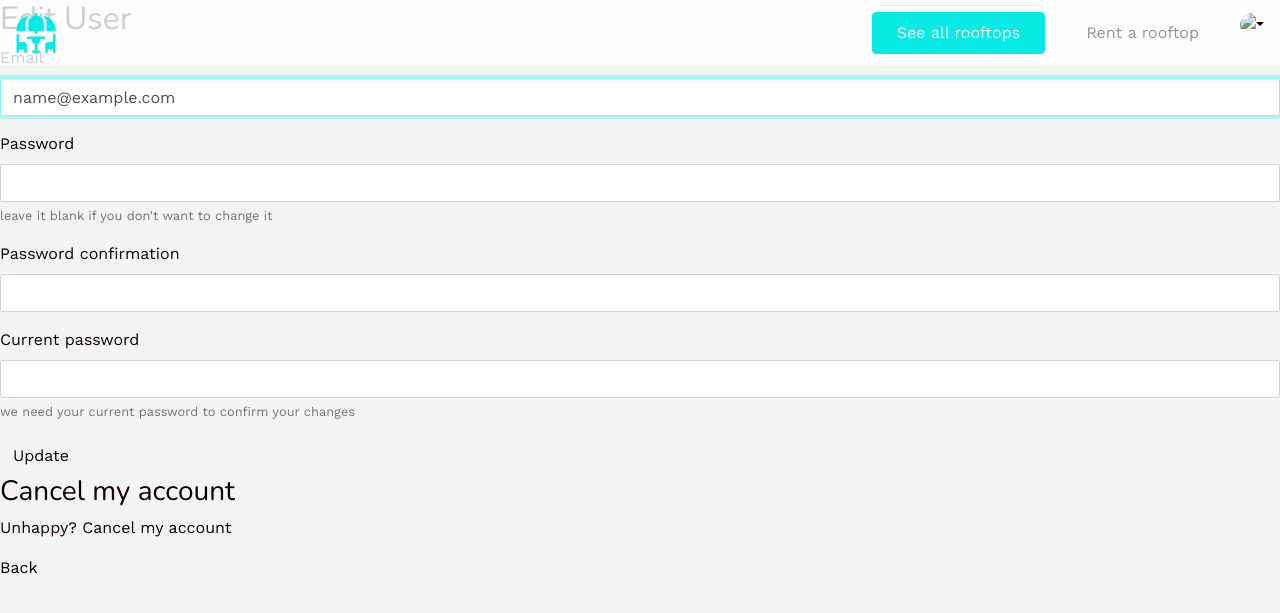
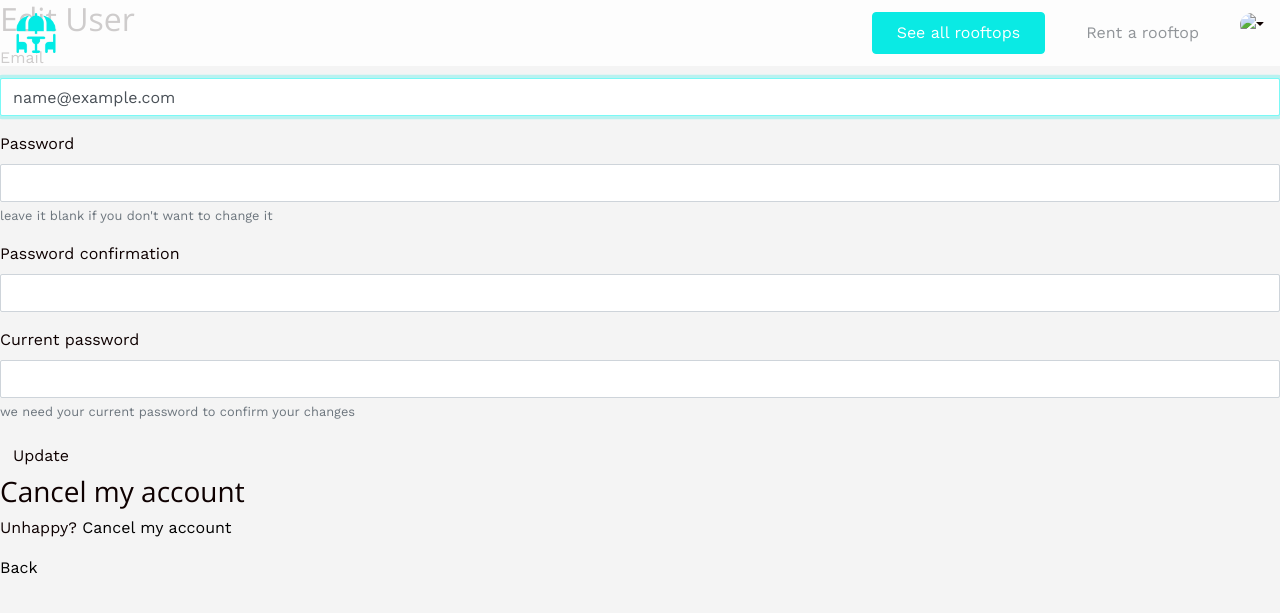
Before and after one commit to fanny-rojon/roofTOP, a Rails app: page /users/edit in a window 1280 px wide. Shown: the top 613 px of the page. Run offline with Rails 7, Linux system fonts and the light colour scheme; the visitor is signed in with stand-in values (Sample User, id 1); style sheets or scripts are compiled from the project's sources; some libraries are stand-ins or nearby versions.

Commit message:
edited fonts

```diff
--- a/app/assets/stylesheets/config/_fonts.scss
+++ b/app/assets/stylesheets/config/_fonts.scss
@@ -1,9 +1,8 @@
 // Import Google fonts
-@import url('https://fonts.googleapis.com/css?family=Nunito:400,700|Work+Sans:400,700&display=swap');
-
+@import url('https://fonts.googleapis.com/css?family=Open+Sans:400,600|Work+Sans:400,700&display=swap');
 // Define fonts for body and headers
 $body-font: "Work Sans", "Helvetica", "sans-serif";
-$headers-font: "Nunito", "Helvetica", "sans-serif";
+$headers-font: 'Open Sans', "sans-serif";
 
 // To use a font file (.woff) uncomment following lines
 // @font-face {
```
